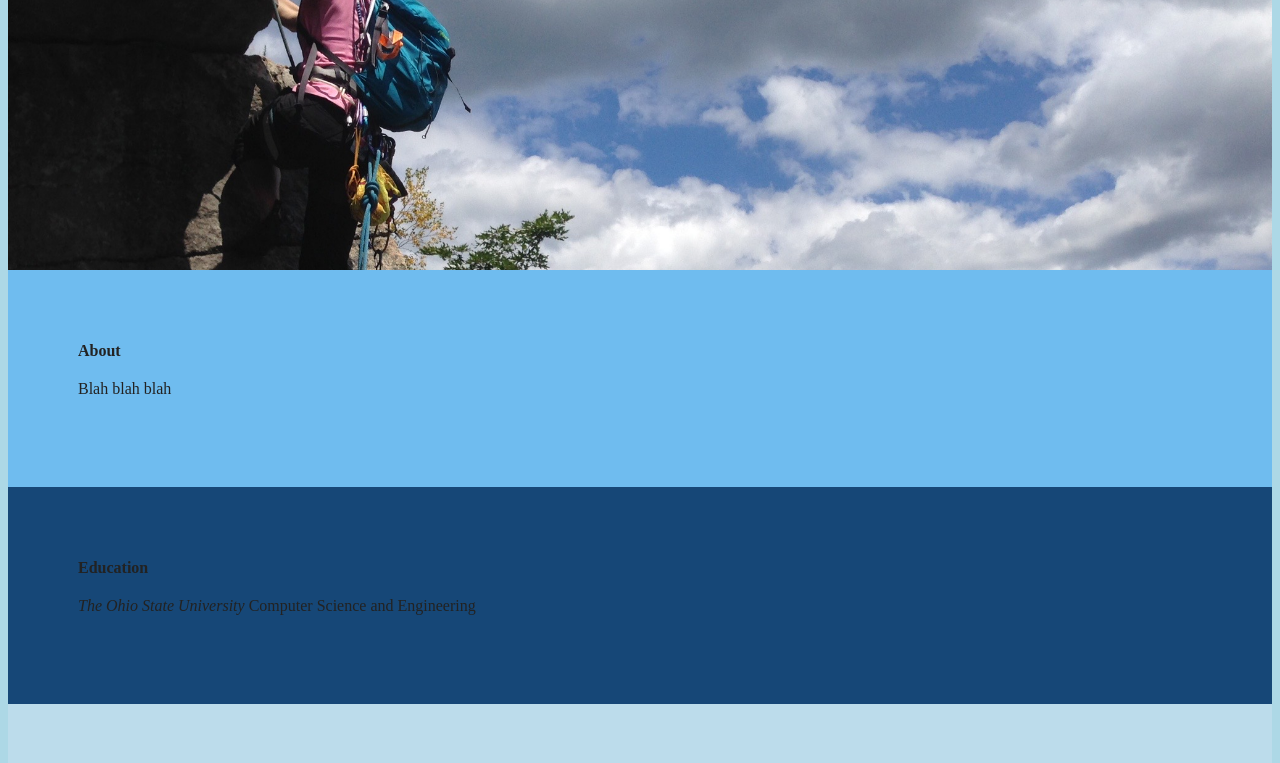
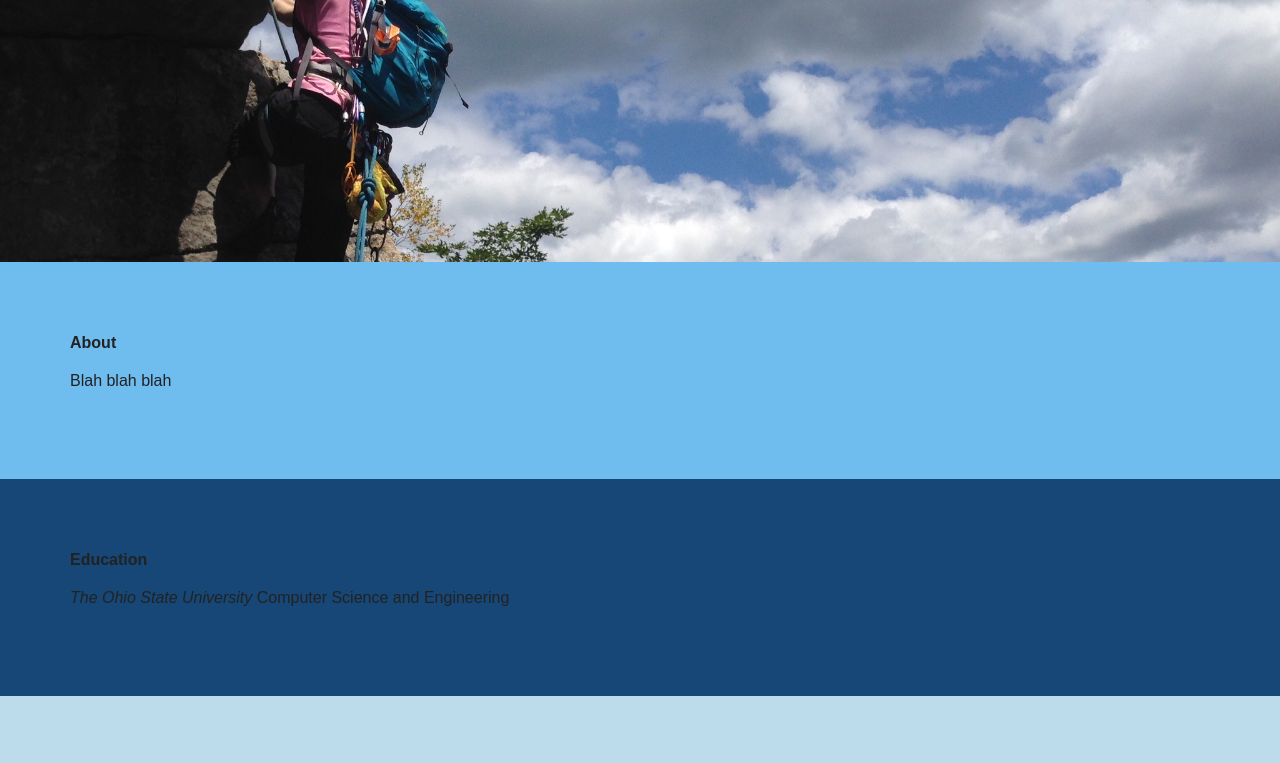
Before and after one commit to taydejesus/taydejesus.github.io, a plain HTML site: page index.html in a window 1280 px wide. Shown: the part 269-1032 px from the top of the page. Drawn offline with nearby package versions, Linux system fonts and the light colour scheme; a script that the page names is missing.

Commit message:
Styling update
Remove default margin around body and change text default to sans-serif

```diff
--- a/main.css
+++ b/main.css
@@ -94,6 +94,14 @@ textarea {
 /* ==========================================================================
    Author's custom styles
    ========================================================================== */
+html {
+   font-family: sans-serif;
+}
+
+body {
+   margin: 0px;
+}
+
 header {
     background-color: rgba(52,114,155,1);
     padding: 10px;
```
